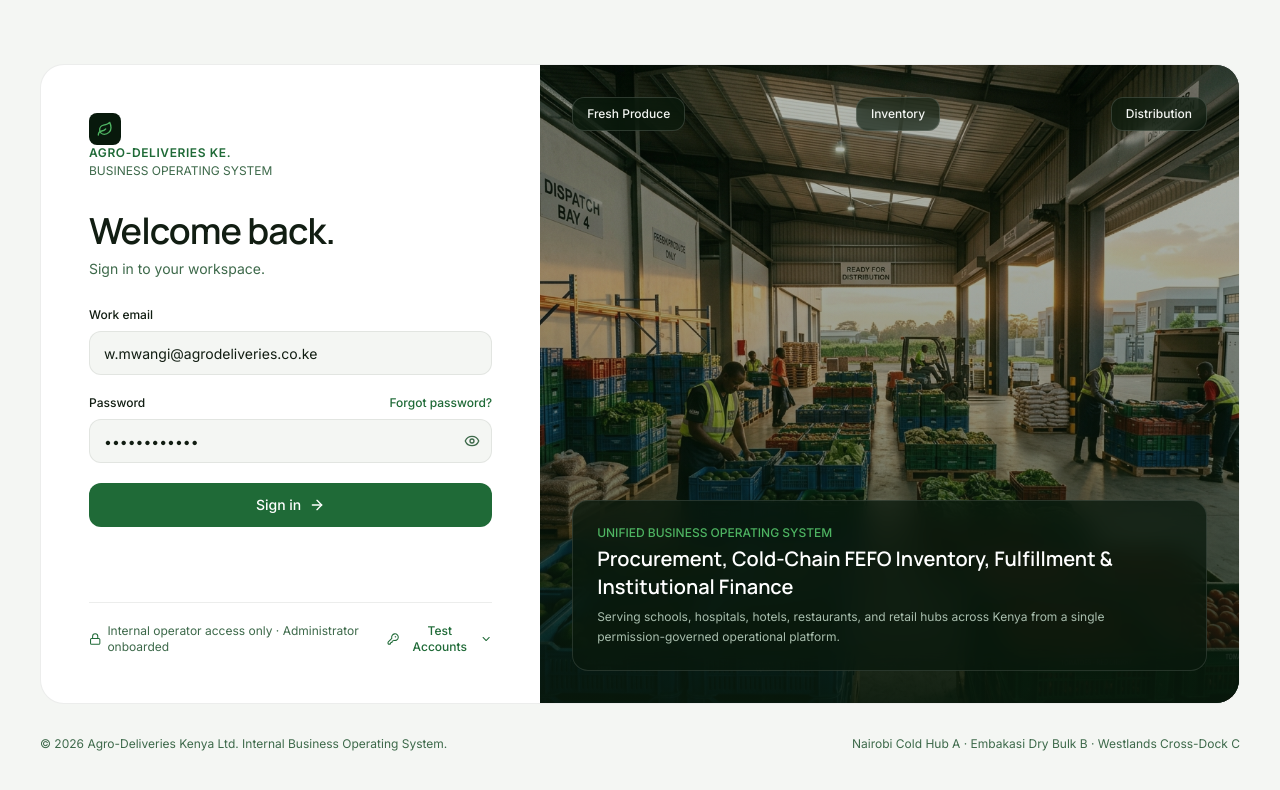
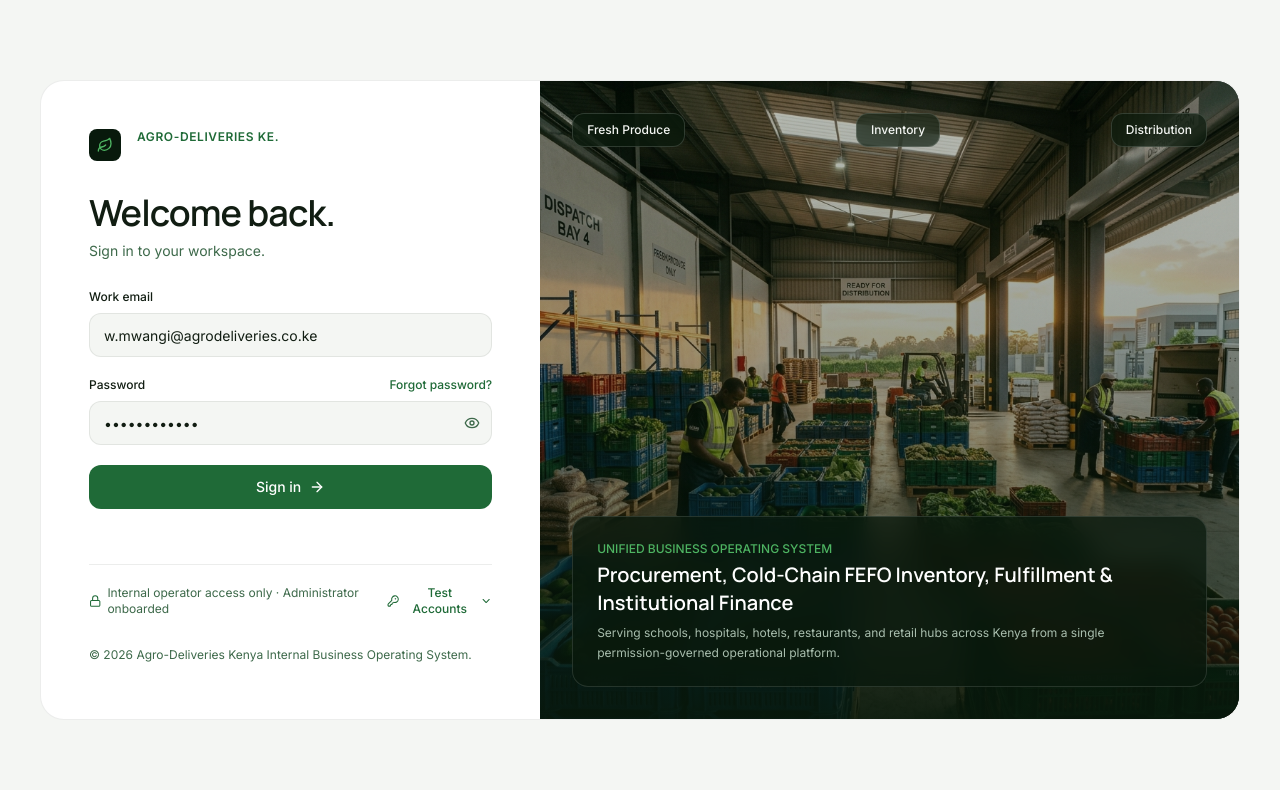
Before and after one commit to BeingKinyua/AgroHub, a Next.js app: page / in a window 1280 px wide. Shown: the top 790 px of the page. Built offline with nearby package versions, Linux system fonts and the light colour scheme.

Commit message:
feat(auth): refactor login page branding and layout
Align branding elements horizontally and add a footer container to the login page for improved visual consistency.

```diff
--- a/src/features/auth/LoginExperience.tsx
+++ b/src/features/auth/LoginExperience.tsx
@@ -82,16 +82,14 @@ export function LoginExperience() {
           {/* LEFT COLUMN: Branding, Heading, Authentication Form */}
           <div className="lg:col-span-6 xl:col-span-5 p-6 sm:p-10 lg:p-12 flex flex-col justify-between">
             <div>
-              <div className="w-8 h-8 rounded-lg bg-[#08190C] dark:bg-[#1F6A37] flex items-center justify-center text-[#4EB462]">
-                <Leaf className="w-4 h-4" />
+              <div className='flex flex-row align-center'>
+                  <div className="w-8 h-8 rounded-lg mr-4 bg-[#08190C] dark:bg-[#1F6A37] flex items-center justify-center text-[#4EB462]">
+                    <Leaf className="w-4 h-4" />
+                  </div>
+                  <div className="text-xs font-semibold tracking-wider text-[#1F6A37] dark:text-[#4EB462]">
+                    AGRO-DELIVERIES KE.
+                  </div>
               </div>
-              <div className="text-xs font-semibold tracking-wider text-[#1F6A37] dark:text-[#4EB462]">
-                AGRO-DELIVERIES KE.
-              </div>
-              <div className="text-xs text-[var(--text-secondary)] mt-0.5">
-                BUSINESS OPERATING SYSTEM
-              </div>
-
               <h1 className="font-heading text-3xl sm:text-4xl font-semibold tracking-tight text-[var(--text-primary)] mt-8">
                 Welcome back.
               </h1>
@@ -263,6 +261,9 @@ export function LoginExperience() {
                 </div>
               )}
             </div>
+            <footer className="w-full max-w-[1360px] mx-auto py-2 flex flex-col sm:flex-row items-center justify-between text-xs text-[var(--text-secondary)] gap-2">
+              <span>© {new Date().getFullYear()} Agro-Deliveries Kenya Internal Business Operating System.</span>
+            </footer>
           </div>
 
           {/* RIGHT COLUMN: Immersive Agricultural / Distribution Imagery */}
@@ -304,11 +305,6 @@ export function LoginExperience() {
           </div>
         </div>
       </main>
-
-      <footer className="w-full max-w-[1360px] mx-auto py-2 flex flex-col sm:flex-row items-center justify-between text-xs text-[var(--text-secondary)] gap-2">
-        <span>© {new Date().getFullYear()} Agro-Deliveries Kenya Ltd. Internal Business Operating System.</span>
-        <span>Nairobi Cold Hub A · Embakasi Dry Bulk B · Westlands Cross-Dock C</span>
-      </footer>
     </div>
   );
 }
```
